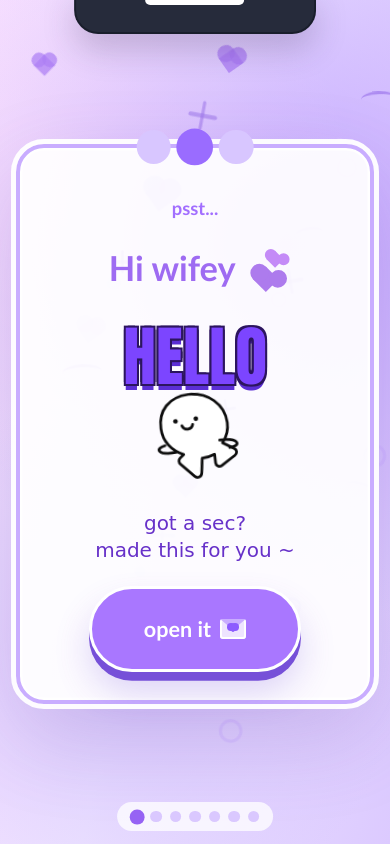
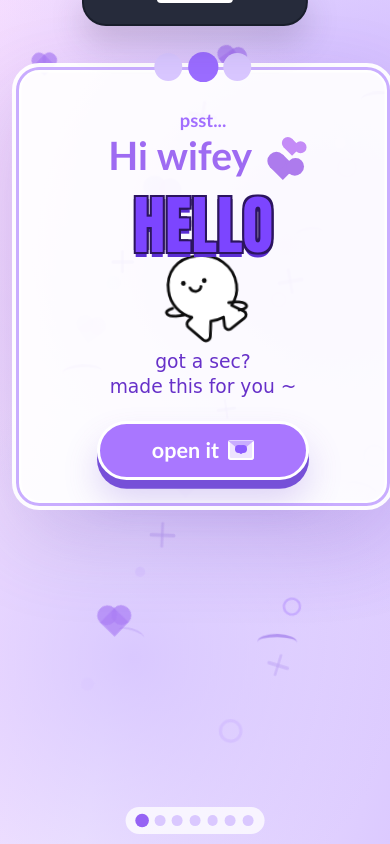
Before and after one commit to rajat0808/Aliza, a React (Vite) app: page / in a window 390 px wide. Built offline with nearby package versions, Linux system fonts and the light colour scheme.

Commit message:
Improve Android phone compatibility

```diff
--- a/src/styles.css
+++ b/src/styles.css
@@ -15,10 +15,12 @@ body {
   min-height: 100vh;
   margin: 0;
   overflow-x: hidden;
+  -webkit-text-size-adjust: 100%;
 }
 
 button {
   font: inherit;
+  touch-action: manipulation;
 }
 
 h1,
@@ -31,6 +33,7 @@ p {
   position: relative;
   display: grid;
   min-height: 100vh;
+  min-height: 100dvh;
   place-items: center;
   padding: 4.8rem 1rem 4rem;
   overflow: hidden;
@@ -645,6 +648,7 @@ h2 {
   background: #fbf8ff;
   color: #251538;
   font: inherit;
+  font-size: 16px;
   font-weight: 800;
   outline: none;
   box-shadow: inset 0 0.18rem 0.55rem rgba(103, 49, 201, 0.08);
@@ -915,6 +919,7 @@ h2 {
   background: #fbf8ff;
   color: #251538;
   font: inherit;
+  font-size: 16px;
   font-weight: 800;
   line-height: 1.45;
   outline: none;
@@ -1176,7 +1181,11 @@ h2 {
 
   .pageShell {
     min-height: 100svh;
-    padding-top: 4.2rem;
+    min-height: 100dvh;
+    align-items: start;
+    overflow: visible;
+    padding-top: max(4.2rem, env(safe-area-inset-top));
+    padding-bottom: max(4.6rem, calc(env(safe-area-inset-bottom) + 3.9rem));
   }
 
   .loveCard {
@@ -1195,6 +1204,7 @@ h2 {
 
   .openButton {
     min-width: min(13.2rem, 82vw);
+    min-height: 3.65rem;
   }
 
   .secretReveal {
@@ -1242,6 +1252,109 @@ h2 {
 
   .answerBox textarea {
     min-height: 8rem;
+  }
+}
+
+@media (max-width: 430px) {
+  .topHandle {
+    width: min(14.5rem, 58vw);
+    height: 2.25rem;
+  }
+
+  .topHandle span {
+    width: 4.8rem;
+    height: 0.5rem;
+  }
+
+  .loveCard {
+    width: min(24.6rem, calc(100vw - 1rem));
+    min-height: auto;
+    padding: 2.55rem 1rem 1.45rem;
+    border-width: 0.24rem;
+    border-radius: 1.45rem;
+    outline-width: 0.25rem;
+  }
+
+  .loveCard.page-photo,
+  .loveCard.page-bear,
+  .loveCard.page-question,
+  .loveCard.page-kiss,
+  .loveCard.page-secret,
+  .loveCard.page-choose {
+    row-gap: 0.85rem;
+    padding-top: 2.35rem;
+  }
+
+  .cardDots span {
+    width: 1.75rem;
+  }
+
+  h1 {
+    margin-bottom: 1.65rem;
+    font-size: clamp(2.05rem, 10vw, 2.65rem);
+  }
+
+  h2 {
+    font-size: clamp(1.95rem, 10.5vw, 2.75rem);
+  }
+
+  .helloText {
+    font-size: clamp(3.5rem, 16vw, 4.4rem);
+  }
+
+  .littleBuddy {
+    width: min(7rem, 34vw);
+  }
+
+  .cuteArt {
+    width: min(12.4rem, 62vw);
+  }
+
+  .photoFrame {
+    width: min(14.2rem, 72vw);
+  }
+
+  .caption,
+  .smallNote {
+    font-size: clamp(1.05rem, 4.8vw, 1.28rem);
+  }
+
+  .pager {
+    bottom: max(0.65rem, env(safe-area-inset-bottom));
+    gap: 0.42rem;
+    padding: 0.5rem 0.7rem;
+  }
+
+  .pager button {
+    width: 0.68rem;
+  }
+
+  .secretLock,
+  .finalChoice {
+    gap: 0.75rem;
+  }
+
+  .secretQuestion div,
+  .secretNav {
+    gap: 0.5rem;
+  }
+
+  .answerBox textarea {
+    min-height: 10.5rem;
+  }
+
+  .letterPopup {
+    border-radius: 1.45rem;
+    max-height: calc(100dvh - 2rem);
+    overflow-y: auto;
+  }
+}
+
+@media (hover: none) {
+  .memoryTile:hover,
+  .openButton:hover,
+  .pager button:hover {
+    transform: none;
   }
 }
 
```
